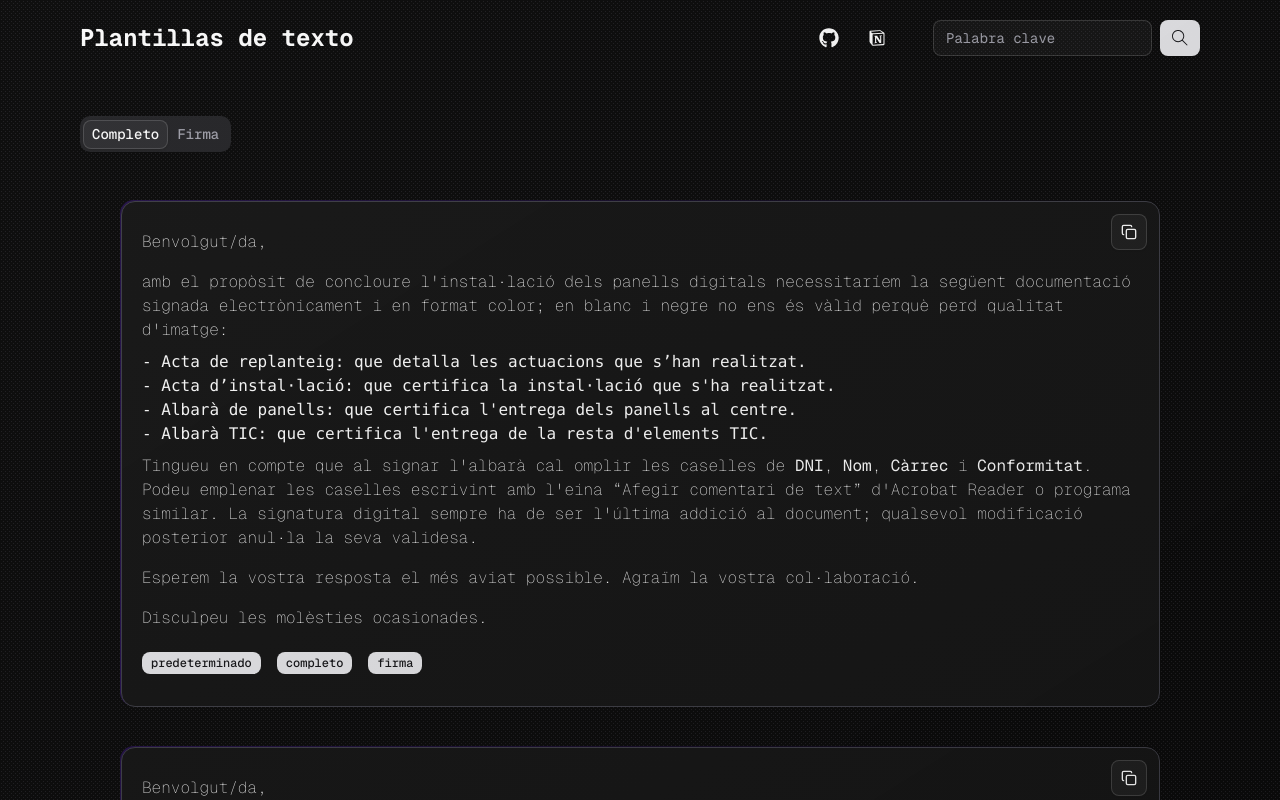
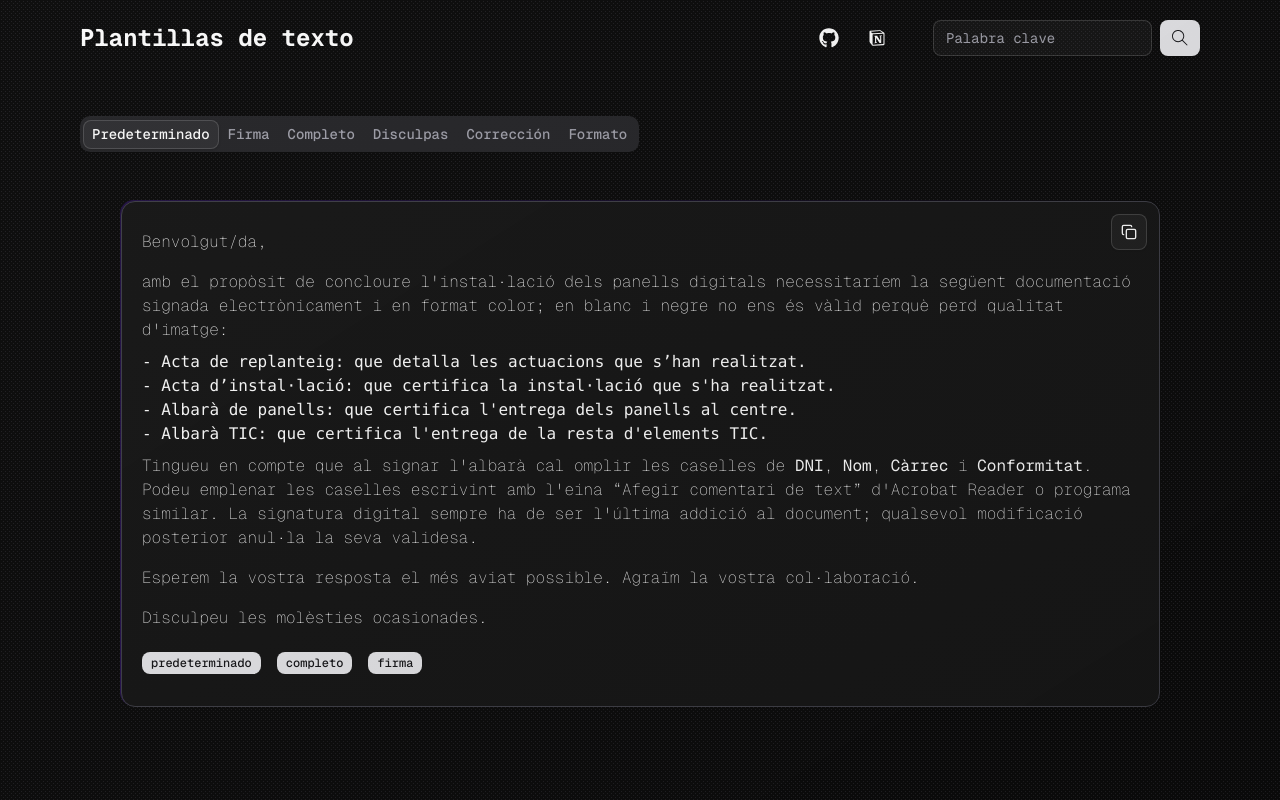
Before and after one commit to arcvra/indic_blueprints, a Next.js app in the folder client/: page / in a window 1280 px wide. Shown: the top 800 px of the page. Built offline with nearby package versions, Linux system fonts and the light colour scheme.

Commit message:
feat(CustomTabs): set tabs as "predeterminado", "firma", "completo", "disculpas", "corrección" and "formato"
- Changed default tab value to 'predeterminado' and reorder tab triggers

```diff
--- a/client/components/CustomTabs.jsx
+++ b/client/components/CustomTabs.jsx
@@ -4,16 +4,38 @@ import { Tabs, TabsContent, TabsList, TabsTrigger } from "@/components/ui/tabs"
 
 export function CustomTabs({ file }) { // TODO: add categories and style
     return (
-        <Tabs defaultValue="completo">
+        <Tabs defaultValue="predeterminado">
             <TabsList>
+                <TabsTrigger value="predeterminado" >Predeterminado</TabsTrigger>
+                <TabsTrigger value="firma">Firma</TabsTrigger>
                 <TabsTrigger value="completo" >Completo</TabsTrigger>
-                <TabsTrigger value="firma">Firma</TabsTrigger>
+                <TabsTrigger value="disculpas">Disculpas</TabsTrigger>
+                <TabsTrigger value="corrección">Corrección</TabsTrigger>
+                <TabsTrigger value="formato">Formato</TabsTrigger>
             </TabsList>
+
+            <TabsContent value="predeterminado">
+                <MapItems items={filterByCategory({ file: file, tag: "predeterminado" })} />
+            </TabsContent>
+
+            <TabsContent value="firma">
+                <MapItems items={filterByCategory({ file: file, tag: "firma" })} />
+            </TabsContent>
+
             <TabsContent value="completo">
                 <MapItems items={filterByCategory({ file: file, tag: "completo" })} />
             </TabsContent>
-            <TabsContent value="firma">
-                <MapItems items={filterByCategory({ file: file, tag: "firma" })} />
+
+            <TabsContent value="disculpas">
+                <MapItems items={filterByCategory({ file: file, tag: "disculpas" })} />
+            </TabsContent>
+
+            <TabsContent value="corrección">
+                <MapItems items={filterByCategory({ file: file, tag: "corrección" })} />
+            </TabsContent>
+
+            <TabsContent value="formato">
+                <MapItems items={filterByCategory({ file: file, tag: "formato" })} />
             </TabsContent>
         </Tabs>
 
```
